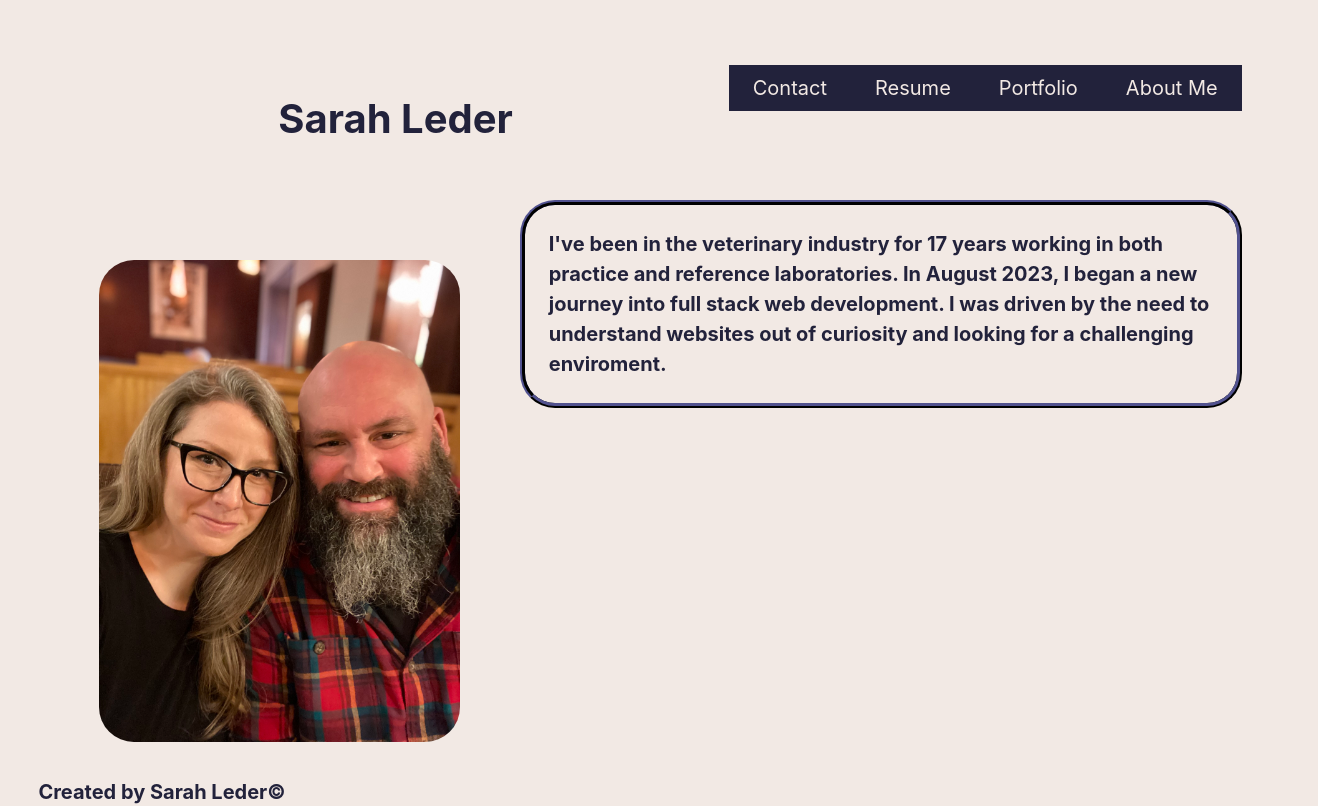
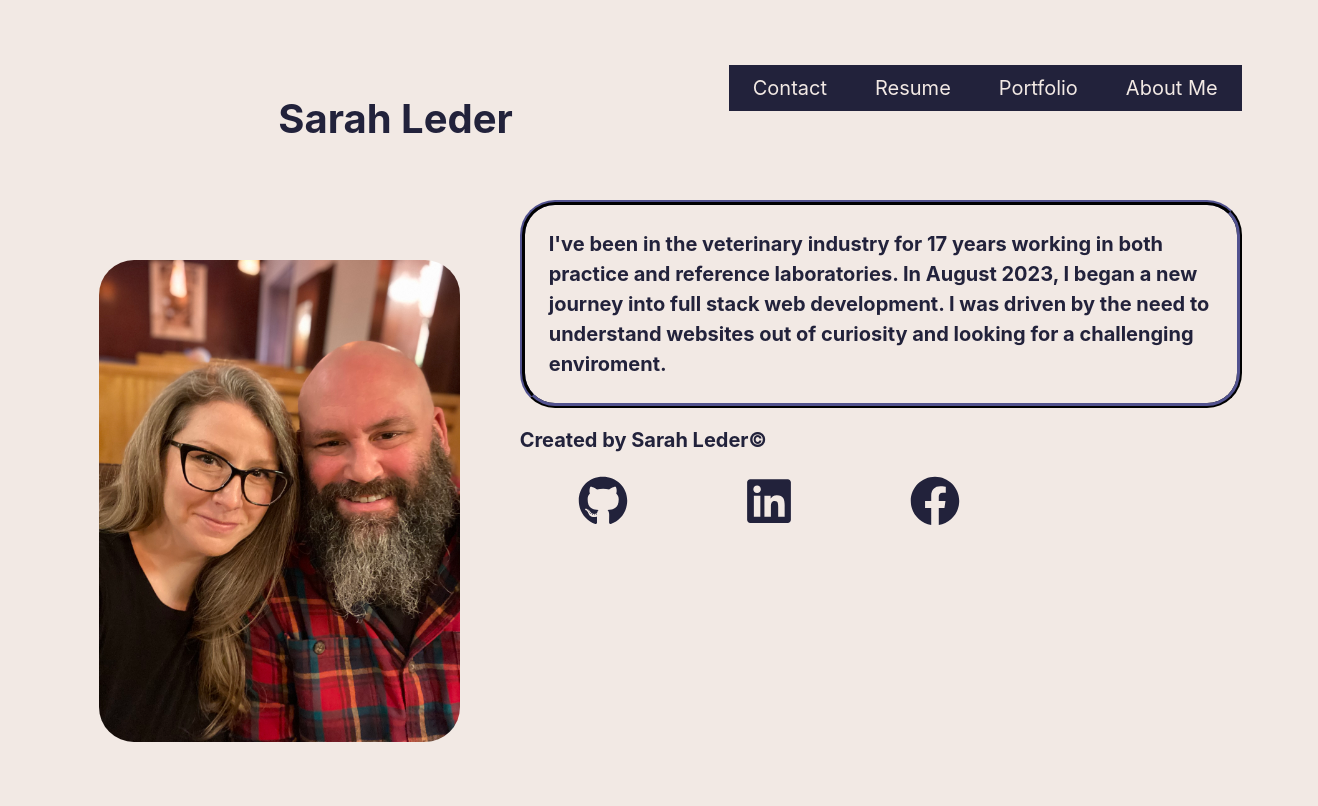
Before and after one commit to Trinity16201/SarahL-Portfolio, a React (Vite) app: page / in a window 1280 px wide. Shown: the top 806 px of the page, 1318 px wide, since content can reach past the window. Built offline with nearby package versions, Linux system fonts and the light colour scheme.

Commit message:
updated footer to display correctly on all pages

```diff
--- a/src/index.css
+++ b/src/index.css
@@ -122,7 +122,7 @@ button:hover {
 }
 
 .footer {
-  position: absolute;
+  /* position: absolute; */
   bottom: 0;
   width: 100%;
   height: 2.5rem;
```
